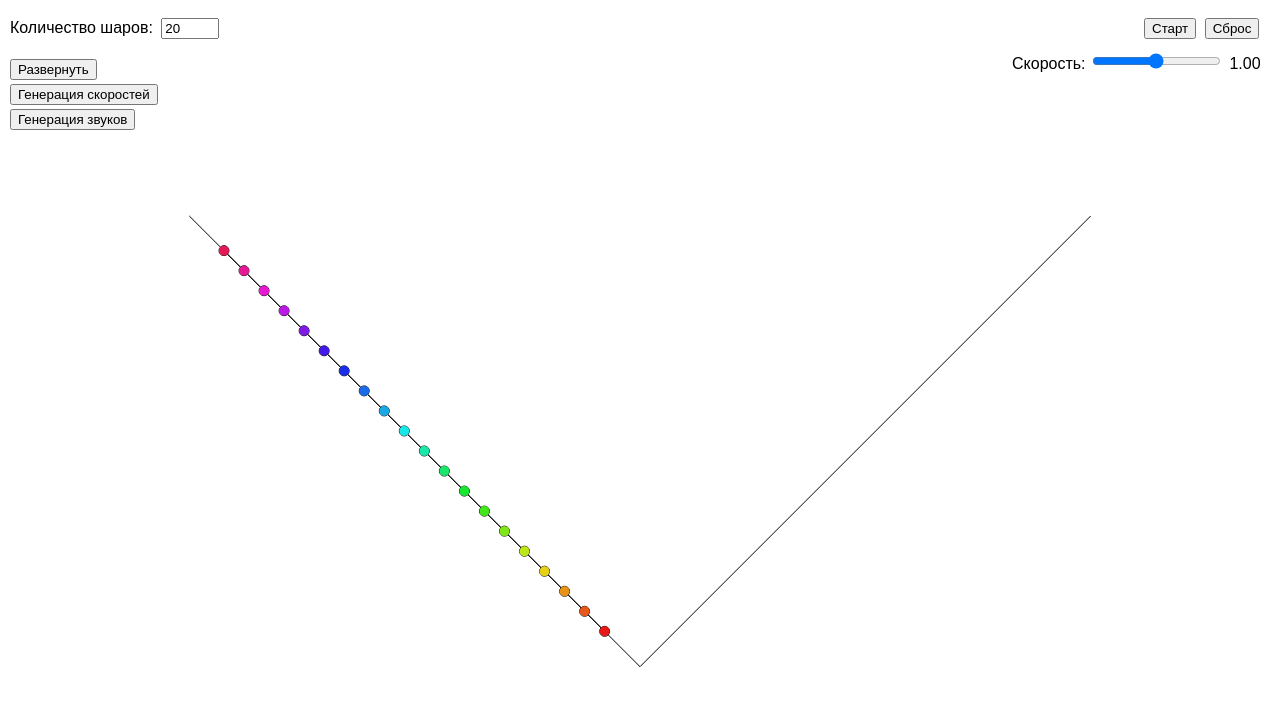
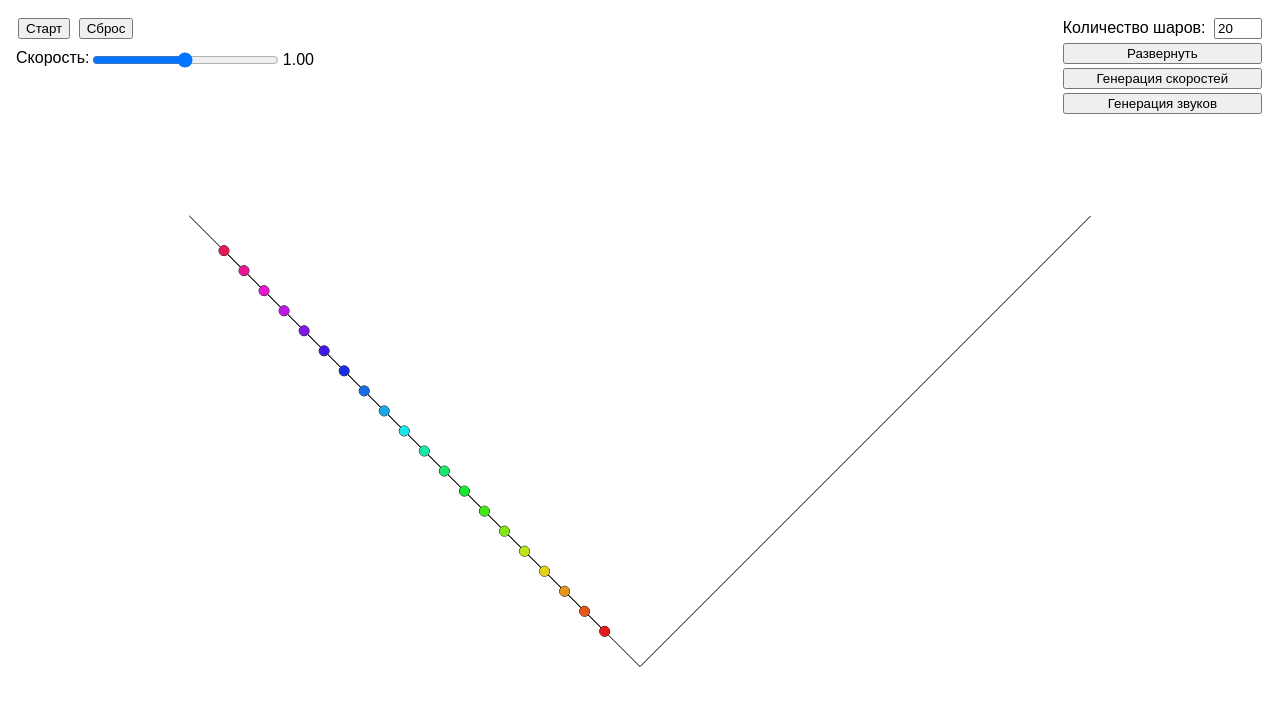
Before and after one commit to Reguas/bouncing-balls, a website built with Parcel: page index.html in a window 1280 px wide. Built offline with nearby package versions, Linux system fonts and the light colour scheme.

Commit message:
Better layout

```diff
--- a/index.html
+++ b/index.html
@@ -13,16 +13,13 @@
     <canvas id="canvas" width="500px" height="500px"></canvas>
     <div class="balls-container">
       <div class="info-balls-container">
-        <p>
+        <div>
           <span>Количество шаров:</span>
-          <input id="balls-count" type="number" min="0" max="100" value="20" style="width:50px; margin: 2px;" />
-        </p>
+          <input id="balls-count" type="number" min="0" max="100" value="20" style="width:40px; margin: 2px; vertical-align: middle;" />
+        </div>
         <button id="collapse-balls">Развернуть</button>
-        <br>
         <button id="show-gen-speed">Генерация скоростей</button>
-        <br>
         <button id="show-gen-sound">Генерация звуков</button>
-        <br>
       </div>
       <div id="expand-speed" style="display: none">
         <span>Тут можно написать формулу для генерации скоростей шаров. Нумерация начинается с 0.</span>
@@ -62,11 +59,13 @@
         <button id="start-stop-button">Старт</button>
         <button id="reset-button">Сброс</button>
       </div>
-      <p class="speed-bar">
+      <div class="speed-bar">
         Скорость:
-        <input id="speed" type="range" min="-1" max="1" step="0.01" value="0" />
+        <input id="speed" type="range" min="-1" max="1" step="0.01" value="0" style="flex-grow: 1" />
         <span id="speed-value">1.00</span>
-      </p>
+        <div class="speed-bar-val">
+        </div>
+      </div>
     </div>
     <script type="module" src="src/index.js"></script>
     <script type="module" src="src/ball.js"></script>
--- a/src/styles.css
+++ b/src/styles.css
@@ -8,36 +8,50 @@ button, span {
 }
 
 p {
-  margin-top: 8px;
+  margin: 0px;
 }
+
 
 .canvas-container {
   position: absolute;
-  right: 0px;
-  padding: 8px;
+  padding: 16px;
+  width: 30%;
+  max-width: 300px;
 }
 
 .start-stop-wrapper {
-  position: absolute;
   width: 130px;
   right: 0px;
-  padding: 8px;
 }
 
 .speed-bar {
-  position: absolute;
-  right: 0px;
-  top: 35px;
-  padding: 8px;
-  width:260px;
+  width: 100%;
+  margin-top: 8px;
+  display: flex;
+  flex-wrap: wrap;
+}
+
+#speed {
+  vertical-align:middle;
+  width: 100px;
 }
 
 .balls-container  {
   position: absolute;
+  right: 0px;
   width: 20%;
-  min-width: 220px;
+  min-width: 170px;
+  max-width: fit-content;
   padding: 8px;
 }
+
+.info-balls-container {
+  margin: 8px;
+  display: flex;
+  flex-direction: column;
+  align-items: stretch;
+}
+
 #canvas {
   position: absolute;
   bottom: 0px;
```
